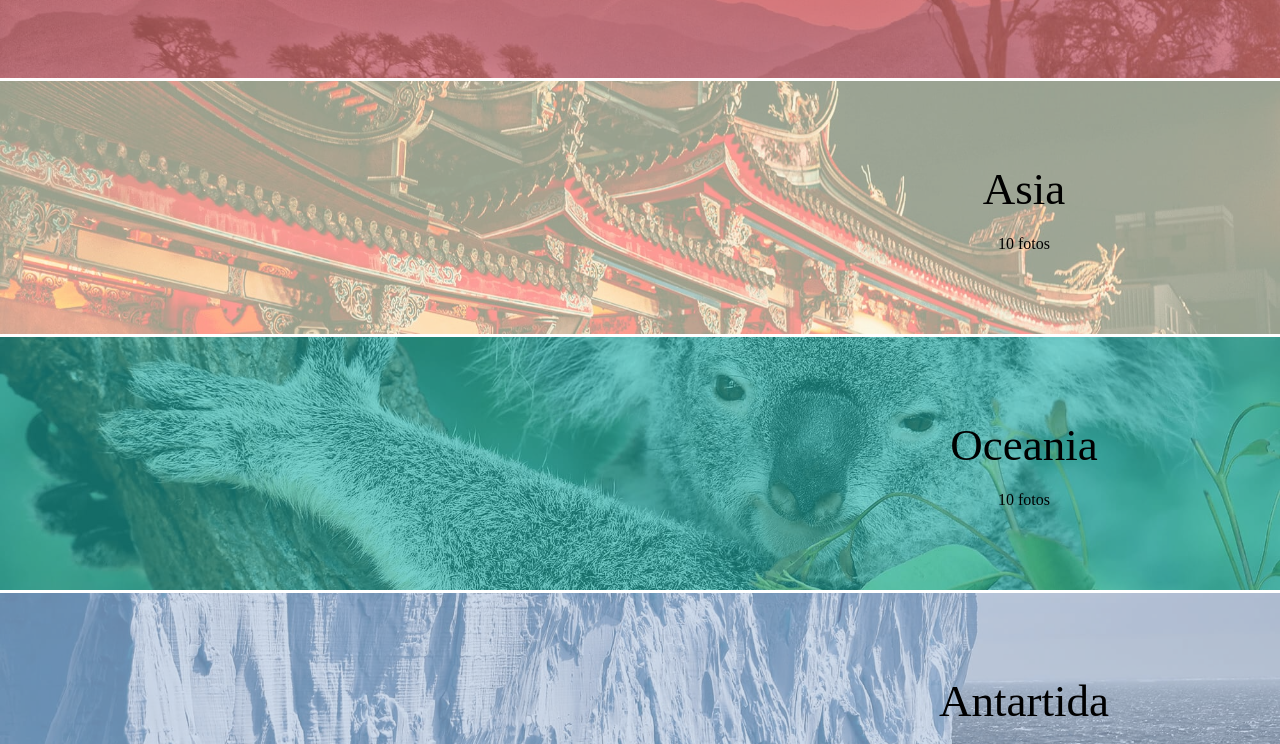
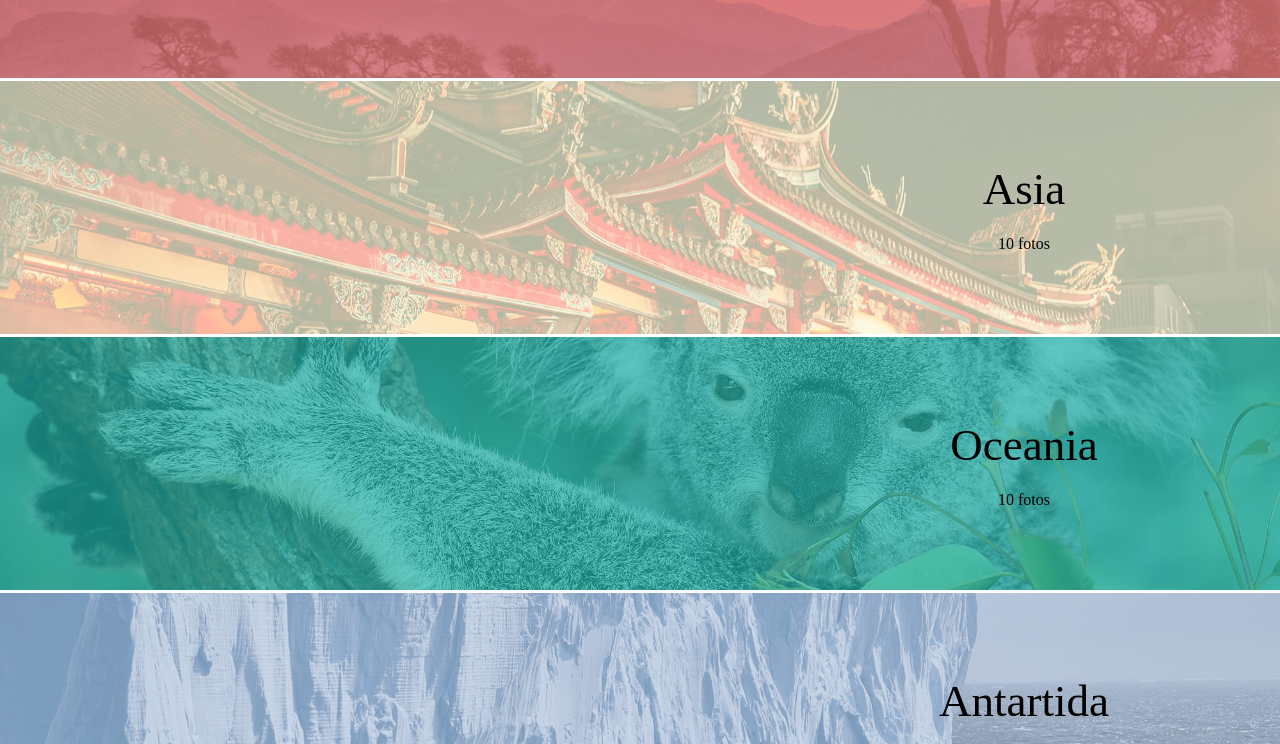
Before and after one commit to davidzz-code/Galeria, a website: page index.html in a window 1280 px wide. Shown: the part 767-1511 px from the top of the page. Drawn offline with Linux system fonts and the light colour scheme.

Commit message:
Cambio de hover

```diff
--- a/public/index.css
+++ b/public/index.css
@@ -46,7 +46,13 @@
 .categoria__img{
     width: 100%;
     position: absolute;
-    opacity: 0.4;
+    opacity: 0.3;
+    transition: 0.3s ease;
+}
+
+.categoria:hover img{
+    cursor: pointer;
+    opacity: 0.7;
 }
 
 [data-categoria="america"]{
```
